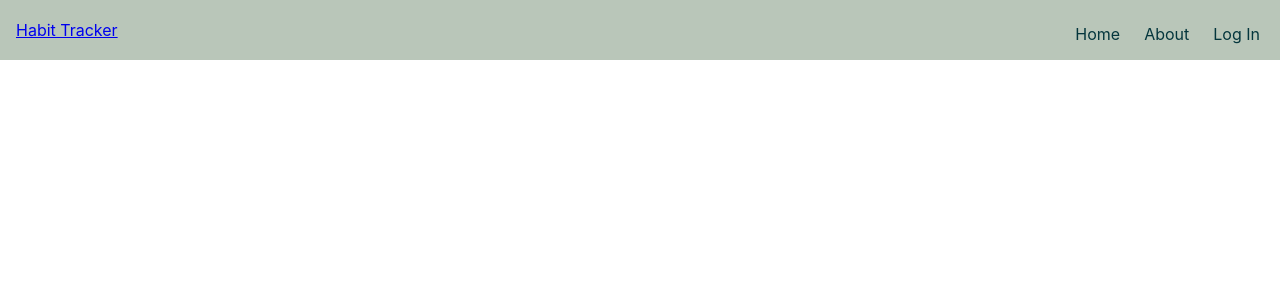
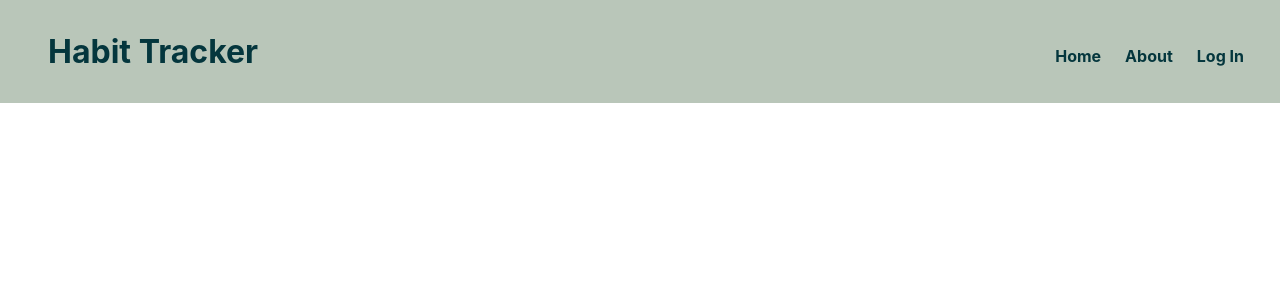
Before and after one commit to jessnmo/final-frontend, a React (Create React App) app in the folder frontend/: page / in a window 1280 px wide. Shown: the top 300 px of the page. Built offline with nearby package versions, Linux system fonts and the light colour scheme.

Commit message:
navBar finalize

```diff
--- a/frontend/src/Components/NavBar.js
+++ b/frontend/src/Components/NavBar.js
@@ -4,7 +4,9 @@ import styled from 'styled-components/macro';
 const NavBar = () => {
 	return (
 		<Nav className="nav">
-			<Link to="/home">Habit Tracker</Link>
+			<Link to="/home" style={linkStyle}>
+				Habit Tracker
+			</Link>
 			<Ul>
 				<li>
 					<AnchorLink href="/home">Home</AnchorLink>
@@ -26,8 +28,8 @@ export const Nav = styled.div`
 	display: flex;
 	justify-content: space-between;
 	align-items: center;
-	gap: 2rem;
-	padding: 1rem;
+	font-weight: bold;
+	padding: 1rem 2rem;
 `;
 
 export const Ul = styled.ul`
@@ -36,6 +38,7 @@ export const Ul = styled.ul`
 	list-style: none;
 	display: flex;
 	gap: 1rem;
+	font-weight: bold;
 `;
 
 export const AnchorLink = styled.a`
@@ -45,10 +48,19 @@ export const AnchorLink = styled.a`
 	display: flex;
 	align-items: center;
 	padding: 0.25rem;
+	&:hover,
+	&:focus {
+		color: palevioletred;
+	}
+	&:active {
+		color: red;
+	}
 `;
 
-/* export const HomeLink = styled.Link`
-	list-style: none;
-`;
- */
+const linkStyle = {
+	margin: '1rem',
+	textDecoration: 'none',
+	color: '#04363d',
+	fontSize: '2rem',
+};
 export default NavBar;
```
